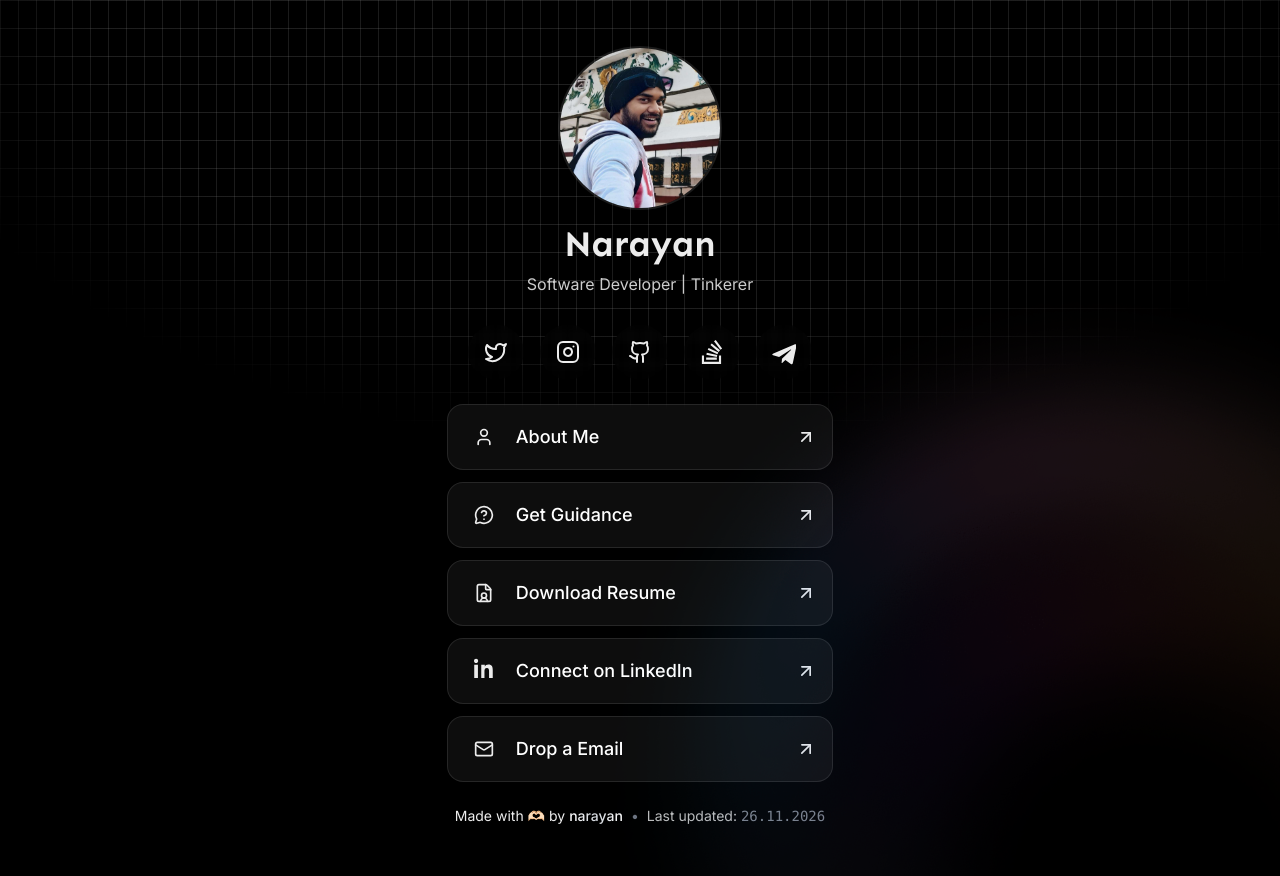
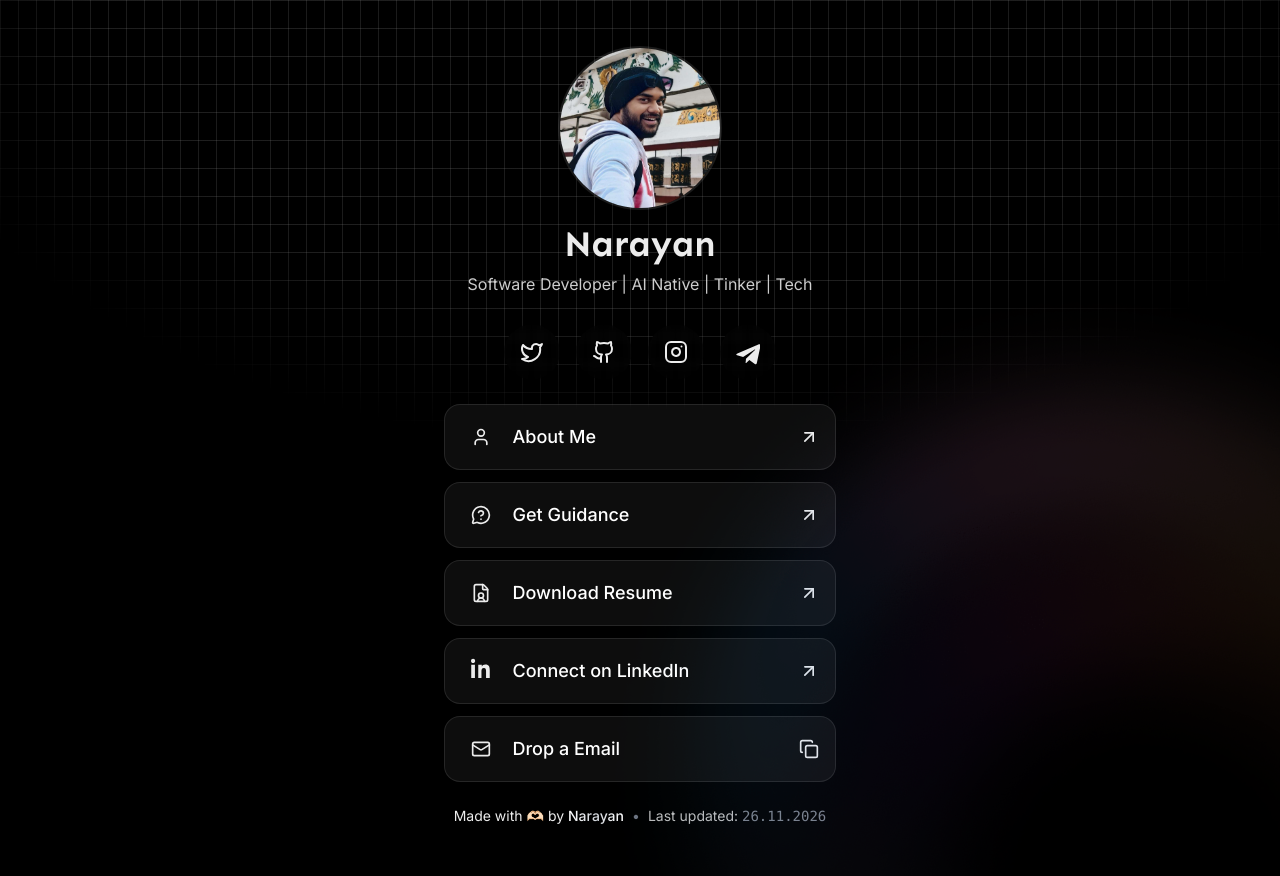
Before and after one commit to narayann7/connect, a React (Vite) app: page / in a window 1280 px wide. Shown: the top 876 px of the page. Built offline with nearby package versions, Linux system fonts and the light colour scheme.

Commit message:
feat: ui improvements

```diff
--- a/src/app/components/Menuitem.tsx
+++ b/src/app/components/Menuitem.tsx
@@ -1,12 +1,14 @@
 import { motion } from "framer-motion";
-import { ArrowUpRight } from "lucide-react";
-import React from "react";
+import { ArrowUpRight, Check, Copy } from "lucide-react";
+import React, { useEffect, useRef, useState } from "react";
 
 export interface MenuItemData {
   icon: React.ComponentType<{ className?: string }>;
   title: string;
   link?: string;
   onClick?: () => void;
+  customClickHandler?: boolean;
+  email?: string;
 }
 
 interface MenuItemProps {
@@ -15,6 +17,42 @@ interface MenuItemProps {
 
 export const MenuItem: React.FC<MenuItemProps> = ({ data }) => {
   const IconComponent = data.icon;
+  const [emailClicked, setEmailClicked] = useState(false);
+  const [showCopied, setShowCopied] = useState(false);
+  const resetTimerRef = useRef<NodeJS.Timeout | null>(null);
+
+  useEffect(() => {
+    return () => {
+      if (resetTimerRef.current) {
+        clearTimeout(resetTimerRef.current);
+      }
+    };
+  }, []);
+
+  const handleEmailClick = async () => {
+    if (!emailClicked && data.email) {
+      // First click: copy to clipboard
+      try {
+        await navigator.clipboard.writeText(data.email);
+        setShowCopied(true);
+        setEmailClicked(true);
+        setTimeout(() => setShowCopied(false), 2000);
+
+        // Reset to copy mode after 3 seconds
+        if (resetTimerRef.current) {
+          clearTimeout(resetTimerRef.current);
+        }
+        resetTimerRef.current = setTimeout(() => {
+          setEmailClicked(false);
+        }, 3000);
+      } catch (err) {
+        console.error("Failed to copy email:", err);
+      }
+    } else if (data.onClick) {
+      // Second click: open email
+      data.onClick();
+    }
+  };
 
   const Wrapper = data.link ? motion.a : motion.button;
   const wrapperProps = data.link
@@ -23,7 +61,7 @@ export const MenuItem: React.FC<MenuItemProps> = ({ data }) => {
         target: "_blank",
         rel: "noopener noreferrer",
       }
-    : { onClick: data.onClick };
+    : { onClick: data.customClickHandler ? handleEmailClick : data.onClick };
 
   return (
     <Wrapper
@@ -51,7 +89,13 @@ export const MenuItem: React.FC<MenuItemProps> = ({ data }) => {
       </div>
 
       <motion.div whileHover={{ x: 3, y: -3 }} transition={{ duration: 0.2 }}>
-        <ArrowUpRight className="w-4 h-4 sm:w-5 sm:h-5 text-white/60 group-hover:text-white transition-colors flex-shrink-0 ml-2" />
+        {data.customClickHandler && !emailClicked ? (
+          <Copy className="w-4 h-4 sm:w-5 sm:h-5 text-white/60 group-hover:text-white transition-colors flex-shrink-0 ml-2" />
+        ) : data.customClickHandler && showCopied ? (
+          <Check className="w-4 h-4 sm:w-5 sm:h-5 text-green-400 flex-shrink-0 ml-2" />
+        ) : (
+          <ArrowUpRight className="w-4 h-4 sm:w-5 sm:h-5 text-white/60 group-hover:text-white transition-colors flex-shrink-0 ml-2" />
+        )}
       </motion.div>
     </Wrapper>
   );
--- a/src/app/db/bio.ts
+++ b/src/app/db/bio.ts
@@ -1,7 +1,7 @@
 const bioConfig = {
   name: 'Narayan',
-  description: 'Software Developer | Tinkerer',
-  author: 'narayan',
+  description: 'Software Developer | AI Native | Tinker | Tech',
+  author: 'Narayan',
 }
 
 export default bioConfig;
--- a/src/app/db/items.ts
+++ b/src/app/db/items.ts
@@ -8,7 +8,7 @@ import {
   Twitter,
   User
 } from "lucide-react";
-import { LinkedInIcon, StackOverflowIcon, TelegramIcon } from "../components/CustomIcons";
+import { LinkedInIcon, TelegramIcon } from "../components/CustomIcons";
 import { MenuItemData } from "../components/Menuitem";
 import { SocialIconData } from "../components/SocialIcon";
 import config from "./config";
@@ -44,7 +44,8 @@ export const menuItems: MenuItemData[] = [
     icon: Mail,
     title: "Drop a Email",
     onClick: () => window.open(`mailto:${config.link.gmail}`),
-    link: `mailto:${config.link.gmail}`,
+    customClickHandler: true,
+    email: config.link.gmail,
   },
 ];
 
@@ -56,22 +57,16 @@ export const socialIcons: SocialIconData[] = [
     link: config.link.twitter,
   },
   {
-    icon: Instagram,
-    label: "Instagram",
-    onClick: () => window.open(config.link.instagram, "_blank"),
-    link: config.link.instagram,
-  },
-  {
     icon: Github,
     label: "Github",
     onClick: () => window.open(config.link.github, "_blank"),
     link: config.link.github,
   },
   {
-    icon: StackOverflowIcon,
-    label: "Stack Overflow",
-    onClick: () => window.open(config.link.stackOverflow, "_blank"),
-    link: config.link.stackOverflow,
+    icon: Instagram,
+    label: "Instagram",
+    onClick: () => window.open(config.link.instagram, "_blank"),
+    link: config.link.instagram,
   },
   {
     icon: TelegramIcon,
--- a/src/app/db/links.ts
+++ b/src/app/db/links.ts
@@ -3,7 +3,7 @@ const resume =
 const portfolio = "https://narayann.dev";
 const linkedin = "https://www.linkedin.com/in/narayann/";
 const github = "https://github.com/narayann7";
-const gmail = "mailto:social@narayann.dev";
+const gmail = "social@narayann.dev";
 const whatsapp = "https://wa.me/+918249903317";
 const telegram = "https://t.me/narayann7";
 const leetCode = "https://leetcode.com/narayann7/";
```
